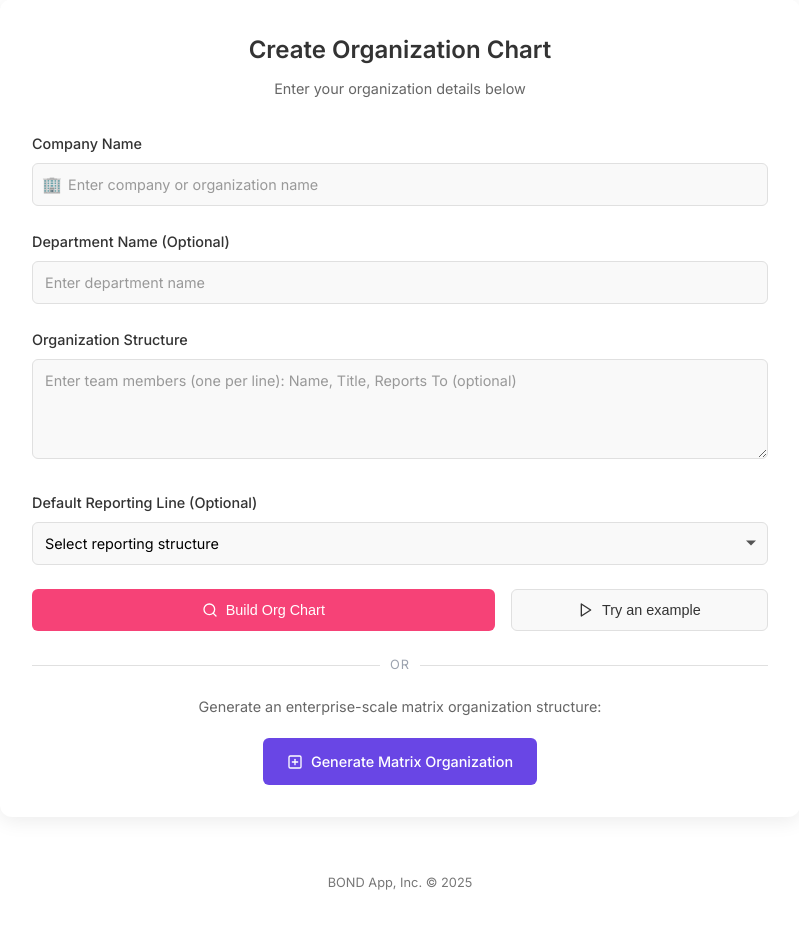
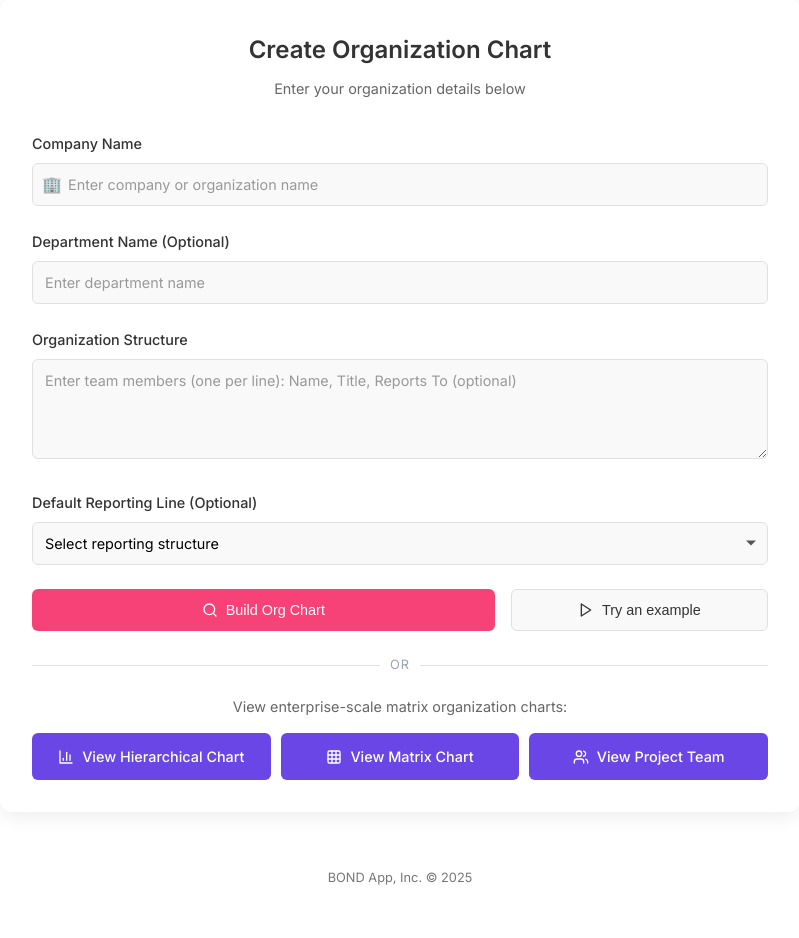
Before and after one commit to renesultan/pulse-ai, a Flask app: page / in a window 1280 px wide. Shown: the part 175-1113 px from the top of the page, without its empty margins (240-1039 px from the left). After the commit the page ends 1060 px from the top, so only its background shows below. Run offline with Flask 3, Linux system fonts and the light colour scheme.

Commit message:
Improves viewing organization charts
Added functionality to view existing organization charts by ID,  handling errors gracefully, and improved the UI with buttons for different chart views in `app.py`, `static/css/styles.css`, and `templates/index.html` and added `templates/org_chart.html` to handle chart data.

Replit-Commit-Author: Agent
Replit-Commit-Session-Id: 366c18fc-f38c-424a-8021-0c62c1bba66e
Replit-Commit-Screenshot-Url: https://storage.googleapis.com/screenshot-production-us-central1/61c09082-e9c4-4237-b46f-ca51cc931fa4/a98720ab-ba64-471c-9203-2f55a5eaaca4.jpg

```diff
--- a/app.py
+++ b/app.py
@@ -1,10 +1,11 @@
 import os
 import logging
 import json
-from flask import Flask, render_template, request, jsonify
+import traceback
+from flask import Flask, render_template, request, jsonify, redirect, url_for
 from flask_sqlalchemy import SQLAlchemy
 from sqlalchemy.orm import DeclarativeBase
-# JSONB import removed
+from datetime import datetime
 
 # Configure logging
 logging.basicConfig(level=logging.DEBUG)
@@ -66,7 +67,43 @@ def generate_enterprise_example():
 
 @app.route('/org-chart')
 def org_chart():
-    # Get parameters from the query string
+    # Check if we're viewing an existing chart by ID
+    chart_id = request.args.get('id')
+
+    if chart_id:
+        try:
+            # Get the org chart from the database
+            chart = OrgChart.query.get(chart_id)
+
+            if not chart:
+                # If chart not found, redirect to home
+                logging.error(f"Org chart with ID {chart_id} not found")
+                return redirect('/')
+
+            # Get the chart data
+            chart_data = None
+            if chart.chart_data:
+                chart_data = json.loads(chart.chart_data)
+            elif chart.reporting_structure:
+                # For backward compatibility
+                chart_data = json.loads(chart.reporting_structure)
+
+            # Set up template variables
+            return render_template(
+                'org_chart.html',
+                company_name=chart.organization.name,
+                department_name=chart.department.name if chart.department else '',
+                chart_data=json.dumps(chart_data),
+                reporting_line=chart.reporting_line_type or chart.view_type or 'hierarchical',
+                chart_id=chart.id,
+                chart_title=chart.name,
+                view_type=chart.view_type
+            )
+        except Exception as e:
+            logging.error(f"Error loading org chart: {e}")
+            return redirect('/')
+
+    # Regular parameters for new charts
     company_name = request.args.get('company_name', '')
     department_name = request.args.get('department_name', '')
     org_structure = request.args.get('org_structure', '')
--- a/static/css/styles.css
+++ b/static/css/styles.css
@@ -234,6 +234,21 @@ footer {
     letter-spacing: 1px;
 }
 
+.btn-group {
+    display: flex;
+    flex-direction: column;
+    gap: 10px;
+    margin-top: 15px;
+    width: 100%;
+}
+
+@media (min-width: 640px) {
+    .btn-group {
+        flex-direction: row;
+        justify-content: center;
+    }
+}
+
 .btn-enterprise {
     display: inline-flex;
     align-items: center;
@@ -241,15 +256,16 @@ footer {
     gap: 8px;
     font-size: 0.9rem;
     font-weight: 500;
-    padding: 0.75rem 1.5rem;
+    padding: 0.75rem 1rem;
     border-radius: 6px;
     cursor: pointer;
     border: none;
     text-decoration: none;
-    margin-top: 10px;
     background-color: #6946e5;
     color: white;
     transition: all 0.2s ease;
+    flex: 1;
+    text-align: center;
 }
 
 .btn-enterprise:hover {
--- a/templates/index.html
+++ b/templates/index.html
@@ -72,15 +72,37 @@
                         <div class="divider">
                             <span>OR</span>
                         </div>
-                        <p>Generate an enterprise-scale matrix organization structure:</p>
-                        <a href="/generate-enterprise-example" class="btn-enterprise">
-                            <svg xmlns="http://www.w3.org/2000/svg" width="16" height="16" viewBox="0 0 24 24" fill="none" stroke="currentColor" stroke-width="2" stroke-linecap="round" stroke-linejoin="round">
-                                <rect x="3" y="3" width="18" height="18" rx="2" ry="2"></rect>
-                                <line x1="12" y1="8" x2="12" y2="16"></line>
-                                <line x1="8" y1="12" x2="16" y2="12"></line>
-                            </svg>
-                            Generate Matrix Organization
-                        </a>
+                        <p>View enterprise-scale matrix organization charts:</p>
+                        <div class="btn-group">
+                            <a href="/org-chart?id=1" class="btn-enterprise">
+                                <svg xmlns="http://www.w3.org/2000/svg" width="16" height="16" viewBox="0 0 24 24" fill="none" stroke="currentColor" stroke-width="2" stroke-linecap="round" stroke-linejoin="round">
+                                    <path d="M3 3v18h18"></path>
+                                    <path d="M18 17V9"></path>
+                                    <path d="M13 17V5"></path>
+                                    <path d="M8 17v-3"></path>
+                                </svg>
+                                View Hierarchical Chart
+                            </a>
+                            <a href="/org-chart?id=2" class="btn-enterprise">
+                                <svg xmlns="http://www.w3.org/2000/svg" width="16" height="16" viewBox="0 0 24 24" fill="none" stroke="currentColor" stroke-width="2" stroke-linecap="round" stroke-linejoin="round">
+                                    <rect x="3" y="3" width="18" height="18" rx="2" ry="2"></rect>
+                                    <line x1="3" y1="9" x2="21" y2="9"></line>
+                                    <line x1="3" y1="15" x2="21" y2="15"></line>
+                                    <line x1="9" y1="3" x2="9" y2="21"></line>
+                                    <line x1="15" y1="3" x2="15" y2="21"></line>
+                                </svg>
+                                View Matrix Chart
+                            </a>
+                            <a href="/org-chart?id=3" class="btn-enterprise">
+                                <svg xmlns="http://www.w3.org/2000/svg" width="16" height="16" viewBox="0 0 24 24" fill="none" stroke="currentColor" stroke-width="2" stroke-linecap="round" stroke-linejoin="round">
+                                    <path d="M16 21v-2a4 4 0 0 0-4-4H6a4 4 0 0 0-4 4v2"></path>
+                                    <circle cx="9" cy="7" r="4"></circle>
+                                    <path d="M22 21v-2a4 4 0 0 0-3-3.87"></path>
+                                    <path d="M16 3.13a4 4 0 0 1 0 7.75"></path>
+                                </svg>
+                                View Project Team
+                            </a>
+                        </div>
                     </div>
                 </form>
             </div>
```
Also changed, not shown: templates/org_chart.html (+9 -0 lines).
